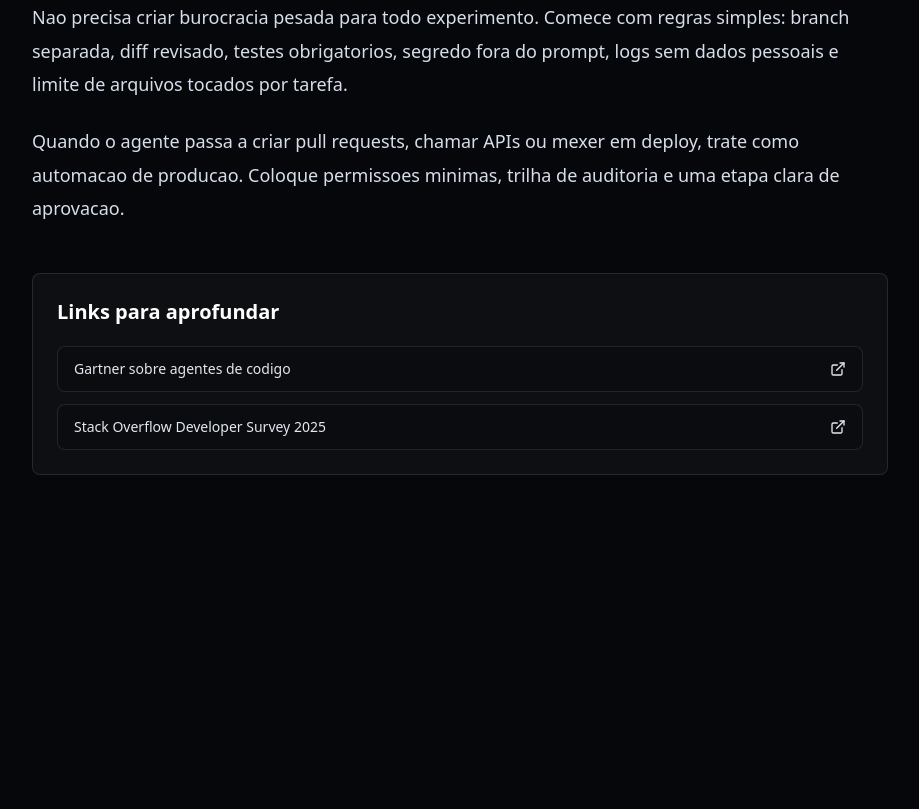
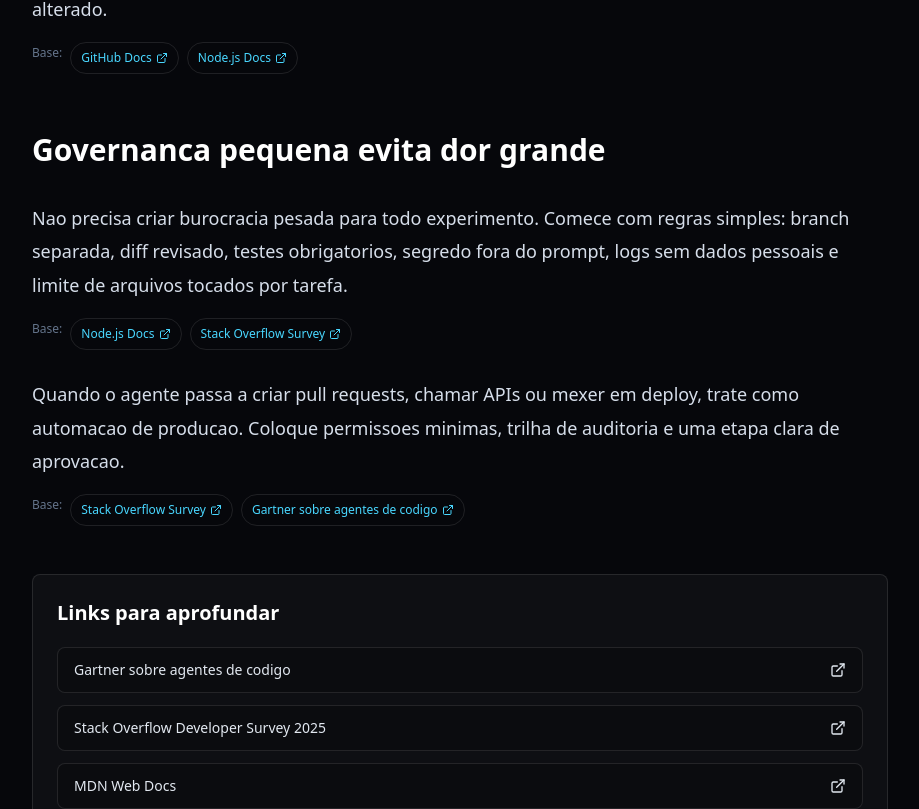
Before and after one commit to Fsousa36/levellingdev-blog, a Next.js app: page /blog/agentes-de-ia-no-desenvolvimento in a window 1280 px wide. Shown: the part 1871-2680 px from the top of the page, without its empty margins (180-1099 px from the left). Before the commit the page ends 2402 px from the top, so only its background shows below. Built offline with nearby package versions, Linux system fonts and the light colour scheme; no server answers; the database is empty.

Commit message:
Add SEO references to article paragraphs

```diff
--- a/app/blog/[slug]/page.tsx
+++ b/app/blog/[slug]/page.tsx
@@ -3,6 +3,7 @@ import Link from 'next/link';
 import { notFound } from 'next/navigation';
 import { ArrowLeft, CalendarDays, Clock3, ExternalLink } from 'lucide-react';
 import { getPostBySlug } from '../../lib/blog';
+import { getParagraphReferences, getPostReferences } from '../../lib/references';
 
 const siteUrl = 'https://levelingdev.com.br';
 
@@ -90,6 +91,7 @@ export default async function BlogPostPage({ params }: PageProps) {
     notFound();
   }
   const youtubeEmbedUrl = getYoutubeEmbedUrl(post.videoUrl);
+  const postReferences = getPostReferences(post);
 
   const jsonLd = {
     '@context': 'https://schema.org',
@@ -166,21 +168,45 @@ export default async function BlogPostPage({ params }: PageProps) {
         ) : null}
 
         <div className="prose prose-lg prose-invert prose-custom mt-10 max-w-none">
-          {post.sections.map((section) => (
+          {post.sections.map((section, sectionIndex) => (
             <section key={section.heading}>
               <h2>{section.heading}</h2>
-              {section.body.map((paragraph) => (
-                <p key={paragraph}>{paragraph}</p>
-              ))}
+              {section.body.map((paragraph, paragraphIndex) => {
+                const paragraphReferences = getParagraphReferences(post, sectionIndex, paragraphIndex);
+
+                return (
+                  <div key={paragraph}>
+                    <p>{paragraph}</p>
+                    {paragraphReferences.length > 0 ? (
+                      <p className="not-prose -mt-2 mb-7 flex flex-wrap gap-2 text-xs text-slate-400">
+                        <span className="text-slate-500">Base:</span>
+                        {paragraphReferences.map((link) => (
+                          <a
+                            key={`${paragraph}-${link.href}`}
+                            href={link.href}
+                            target="_blank"
+                            rel="noreferrer"
+                            className="inline-flex items-center gap-1 rounded-full border border-white/10 px-2.5 py-1 text-cyan transition hover:border-cyan/50 hover:text-white"
+                          >
+                            {link.label}
+                            <ExternalLink className="h-3 w-3" />
+                          </a>
+                        ))}
+                      </p>
+                    ) : null}
+                  </div>
+                );
+              })}
             </section>
           ))}
 
         </div>
 
+        {postReferences.length > 0 ? (
         <section className="mt-12 rounded-lg border border-white/10 bg-white/[0.035] p-6">
           <h2 className="text-xl font-semibold text-white">Links para aprofundar</h2>
           <div className="mt-5 grid gap-3">
-            {post.externalLinks.map((link) => (
+            {postReferences.map((link) => (
               <a
                 key={link.href}
                 href={link.href}
@@ -194,6 +220,7 @@ export default async function BlogPostPage({ params }: PageProps) {
             ))}
           </div>
         </section>
+        ) : null}
       </article>
     </main>
   );
--- a/app/lib/ai-providers.ts
+++ b/app/lib/ai-providers.ts
@@ -72,6 +72,8 @@ Regras obrigatorias:
 - Crie pelo menos 5 secoes, cada uma com 2 a 4 paragrafos.
 - Inclua explicacoes praticas, riscos, boas praticas, exemplos de decisao e proximos passos.
 - Se o tema for tutorial, descreva um fluxo aplicavel mesmo sem comandos especificos inventados.
+- Use fontes externas confiaveis como base quando forem informadas. O sistema adicionara links oficiais por paragrafo na pagina publica.
+- Nao crie URLs falsas. Se nao souber a URL exata, escreva o texto sem inventar link.
 - Responda SOMENTE JSON valido no formato:
 {
   "title": "titulo final",
--- /dev/null
+++ b/app/lib/references.ts
@@ -0,0 +1,76 @@
+import type { BlogPost } from './types';
+
+type ReferenceLink = {
+  label: string;
+  href: string;
+};
+
+const categoryReferences: Record<string, ReferenceLink[]> = {
+  'Inteligencia Artificial': [
+    { label: 'OpenAI Docs', href: 'https://platform.openai.com/docs' },
+    { label: 'Google AI for Developers', href: 'https://ai.google.dev/gemini-api/docs' },
+    { label: 'Anthropic Docs', href: 'https://docs.anthropic.com/' },
+    { label: 'DeepSeek API Docs', href: 'https://api-docs.deepseek.com/' }
+  ],
+  Programacao: [
+    { label: 'MDN Web Docs', href: 'https://developer.mozilla.org/en-US/docs/Web/JavaScript' },
+    { label: 'GitHub Docs', href: 'https://docs.github.com/' },
+    { label: 'Node.js Docs', href: 'https://nodejs.org/docs/latest/api/' },
+    { label: 'Stack Overflow Survey', href: 'https://survey.stackoverflow.co/' }
+  ],
+  'Deploy e Frontend': [
+    { label: 'Dokploy Docs', href: 'https://docs.dokploy.com/docs/core' },
+    { label: 'Docker Compose Docs', href: 'https://docs.docker.com/compose/' },
+    { label: 'Next.js Docs', href: 'https://nextjs.org/docs' },
+    { label: 'Vercel Docs', href: 'https://vercel.com/docs' }
+  ],
+  Frontend: [
+    { label: 'MDN Web Docs', href: 'https://developer.mozilla.org/en-US/docs/Web' },
+    { label: 'Next.js Docs', href: 'https://nextjs.org/docs' },
+    { label: 'React Docs', href: 'https://react.dev/reference/react' },
+    { label: 'web.dev', href: 'https://web.dev/learn' }
+  ],
+  'Banco de Dados': [
+    { label: 'PostgreSQL Docs', href: 'https://www.postgresql.org/docs/' },
+    { label: 'Docker Compose Docs', href: 'https://docs.docker.com/compose/' },
+    { label: 'Prisma Docs', href: 'https://www.prisma.io/docs' },
+    { label: 'Supabase Docs', href: 'https://supabase.com/docs' }
+  ]
+};
+
+function uniqueLinks(links: ReferenceLink[]) {
+  const used = new Set<string>();
+  return links.filter((link) => {
+    if (!link.href || used.has(link.href)) {
+      return false;
+    }
+
+    used.add(link.href);
+    return true;
+  });
+}
+
+export function getPostReferences(post: BlogPost) {
+  const sourceLink = post.sourceUrl
+    ? [
+        {
+          label: post.sourceName ? `Fonte: ${post.sourceName}` : 'Fonte original',
+          href: post.sourceUrl
+        }
+      ]
+    : [];
+  const categoryLinks = categoryReferences[post.category] ?? categoryReferences.Programacao;
+
+  return uniqueLinks([...sourceLink, ...post.externalLinks, ...categoryLinks]);
+}
+
+export function getParagraphReferences(post: BlogPost, sectionIndex: number, paragraphIndex: number) {
+  const references = getPostReferences(post);
+
+  if (references.length <= 2) {
+    return references;
+  }
+
+  const start = (sectionIndex * 2 + paragraphIndex) % references.length;
+  return [references[start], references[(start + 1) % references.length]];
+}
```
